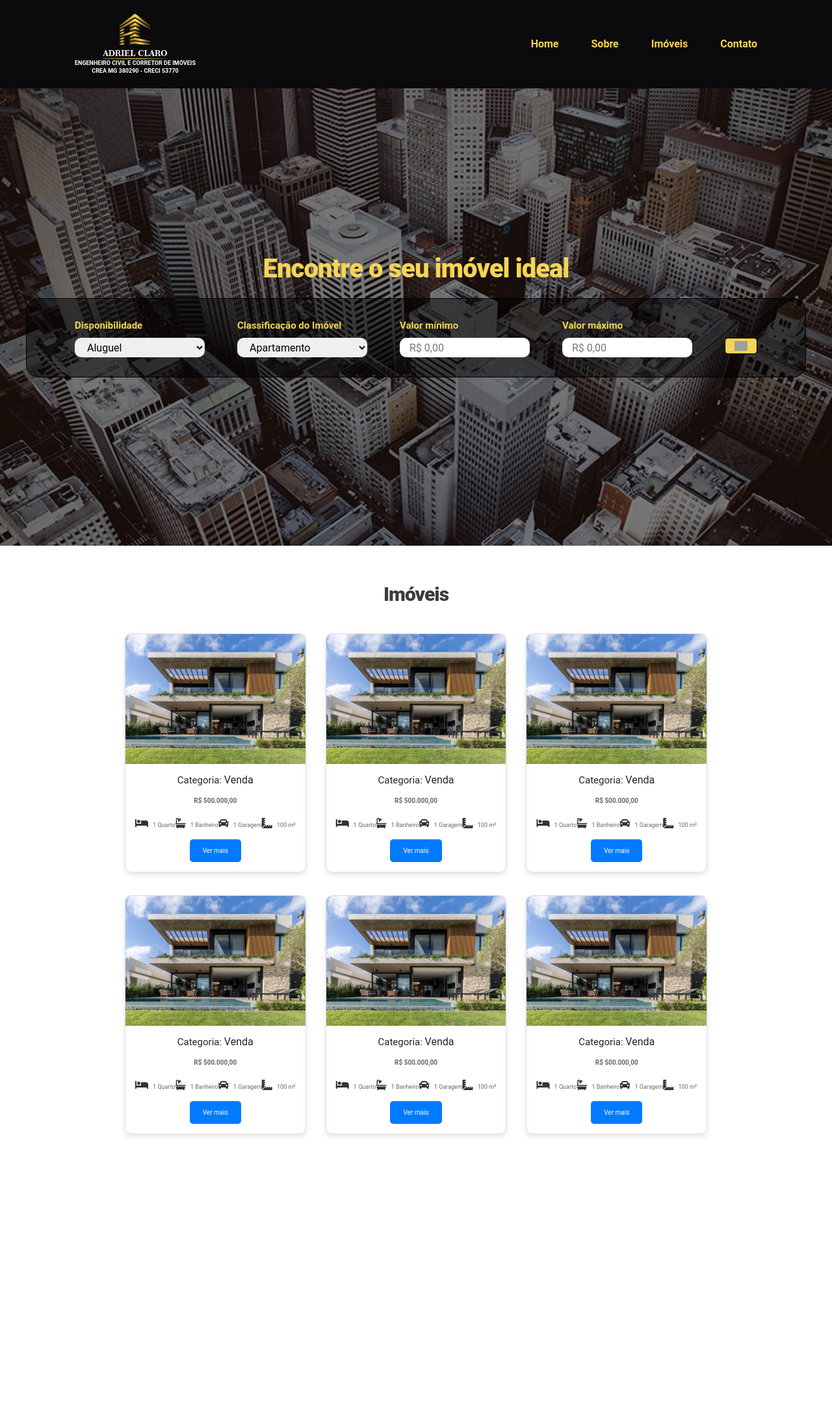
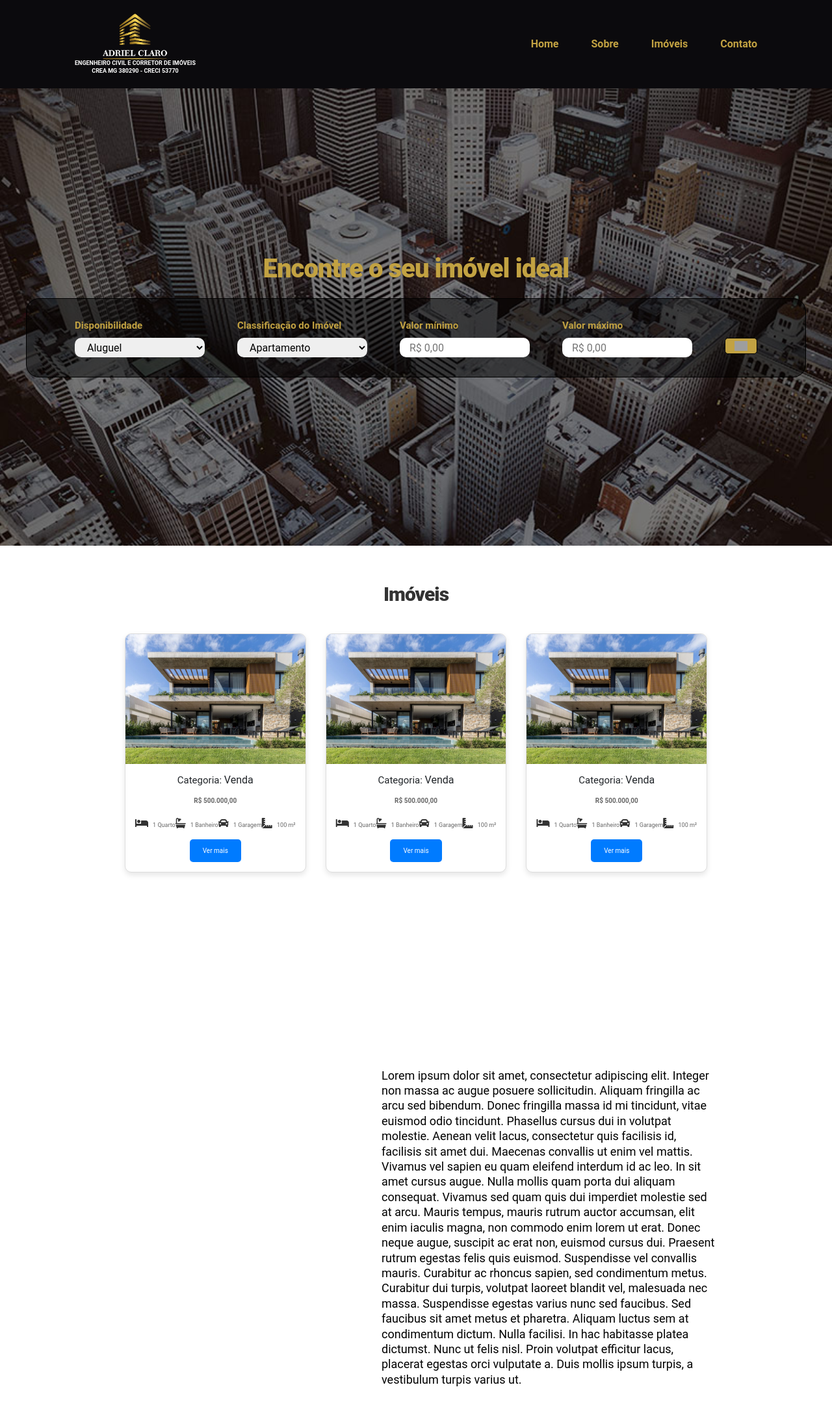
Before and after one commit to PedroPenhaa/AdrielClaro_Corretor, a website: page index.html in a window 1280 px wide. Shown: the top 2172 px of the page at 65% size. Drawn offline with nearby package versions, Linux system fonts and the light colour scheme; grey boxes are pictures that could not be loaded.

Commit message:
Featch:Alteracoes

```diff
--- a/index.html
+++ b/index.html
@@ -191,8 +191,8 @@
                  </div>
              </div>
 
-             <div class="row mt-4">
-                 <!-- Card 4 -->
+      <!--        <div class="row mt-4">
+
                  <div class="col-md-4">
                      <div class="card">
                          <img src="./assets/bg/casa_1.jpg" alt="Imóvel" class="card-img-top img-fluid">
@@ -206,20 +206,20 @@
                                      <p><i class="fas fa-car"></i> 1 Garagem</p>
                                      <p><i class="fas fa-ruler-combined"></i> 100 m²</p>
                                  </div>
-                                 <!--
+
                                  <div class="info-location">
                                      <p><i class="fas fa-city"></i> Centro</p>
                                      <p><i class="fas fa-envelope"></i> 12345-678</p>
                                      <p><i class="fas fa-road"></i> Rua Capitão Quinzinho, 34</p>
                                  </div>
-                                 -->
+
                              </div>
                              <a href="#" class="btn btn-primary">Ver mais</a>
                          </div>
                      </div>
                  </div>
 
-                 <!-- Card 5 -->
+
                  <div class="col-md-4">
                      <div class="card">
                          <img src="./assets/bg/casa_1.jpg" alt="Imóvel" class="card-img-top img-fluid">
@@ -233,20 +233,20 @@
                                      <p><i class="fas fa-car"></i> 1 Garagem</p>
                                      <p><i class="fas fa-ruler-combined"></i> 100 m²</p>
                                  </div>
-                                 <!--
+
                                  <div class="info-location">
                                      <p><i class="fas fa-city"></i> Centro</p>
                                      <p><i class="fas fa-envelope"></i> 12345-678</p>
                                      <p><i class="fas fa-road"></i> Rua Capitão Quinzinho, 34</p>
                                  </div>
-                                 -->
+
                              </div>
                              <a href="#" class="btn btn-primary">Ver mais</a>
                          </div>
                      </div>
                  </div>
 
-                 <!-- Card 6 -->
+
                  <div class="col-md-4">
                      <div class="card">
                          <img src="./assets/bg/casa_1.jpg" alt="Imóvel" class="card-img-top img-fluid">
@@ -260,25 +260,44 @@
                                      <p><i class="fas fa-car"></i> 1 Garagem</p>
                                      <p><i class="fas fa-ruler-combined"></i> 100 m²</p>
                                  </div>
-                                 <!--
+
                                  <div class="info-location">
                                      <p><i class="fas fa-city"></i> Centro</p>
                                      <p><i class="fas fa-envelope"></i> 12345-678</p>
                                      <p><i class="fas fa-road"></i> Rua Capitão Quinzinho, 34</p>
                                  </div>
-                                 -->
+
                              </div>
                              <a href="#" class="btn btn-primary">Ver mais</a>
                          </div>
                      </div>
                  </div>
-             </div>
+             </div> -->
          </div>
      </section>
 
-      <section>
 
-      </section>
+
+
+
+      <!--=====================================================================-->
+      <!--=========== Sobre  ============-->
+      <!--=====================================================================-->
+     <section class="container-fluid" id="s__sobre">
+        <div class="container">
+            <div class="left">
+                <iframe width="560" height="315" src="https://www.youtube.com/embed/rnYnbF1FLjk?si=BnBNqPw0liSo9QQA" title="YouTube video player" frameborder="0" allow="accelerometer; autoplay; clipboard-write; encrypted-media; gyroscope; picture-in-picture; web-share" referrerpolicy="strict-origin-when-cross-origin" allowfullscreen></iframe>
+            </div>
+
+            <div class="right">
+                <p> Lorem ipsum dolor sit amet, consectetur adipiscing elit. Integer non massa ac augue posuere sollicitudin. Aliquam fringilla ac arcu sed bibendum. Donec fringilla massa id mi tincidunt, vitae euismod odio tincidunt. Phasellus cursus dui in volutpat molestie. Aenean velit lacus, consectetur quis facilisis id, facilisis sit amet dui. Maecenas convallis ut enim vel mattis. Vivamus vel sapien eu quam eleifend interdum id ac leo. In sit amet cursus augue.
+
+                    Nulla mollis quam porta dui aliquam consequat. Vivamus sed quam quis dui imperdiet molestie sed at arcu. Mauris tempus, mauris rutrum auctor accumsan, elit enim iaculis magna, non commodo enim lorem ut erat. Donec neque augue, suscipit ac erat non, euismod cursus dui. Praesent rutrum egestas felis quis euismod. Suspendisse vel convallis mauris. Curabitur ac rhoncus sapien, sed condimentum metus. Curabitur dui turpis, volutpat laoreet blandit vel, malesuada nec massa. Suspendisse egestas varius nunc sed faucibus.
+
+                    Sed faucibus sit amet metus et pharetra. Aliquam luctus sem at condimentum dictum. Nulla facilisi. In hac habitasse platea dictumst. Nunc ut felis nisl. Proin volutpat efficitur lacus, placerat egestas orci vulputate a. Duis mollis ipsum turpis, a vestibulum turpis varius ut. </p>
+            </div>
+        </div>
+    </section>
 
       <section>
 
--- a/scss/_page-home.scss
+++ b/scss/_page-home.scss
@@ -207,3 +207,24 @@ section {
       }
    }
 }
+
+
+#s__sobre{
+   background-color: var(primary-yellow);
+   padding: 10rem;
+
+
+   .container{
+      @include flex(row, center, center);
+      gap: 10rem;
+      .left{
+         width: 30%;
+         iframe{
+            width: 18rem;
+         }
+      }
+      .right{
+         width: 50%;
+      }
+   }
+}
--- a/scss/_variables.scss
+++ b/scss/_variables.scss
@@ -1,16 +1,45 @@
 :root {
-   // Adriel Corretor Colors
+  // Adriel Corretor Colors
+  // --primary-yellow: #F6D554;
+  --primary-yellow: #C2A242;
+  --light-yellow: #FAE78D;
+  --dark-yellow: #D4B72E;
+  --very-light-yellow: #FEF9E7;
+  --medium-yellow: #E5C349;
+  --golden-yellow: #B89720;
 
-   --primary-yellow: #F6D554;
-   --dark-gray: #3C3C3C;
-   --light-gray: #F1F1F1;
-   --white: #FFFFFF;
-   --navy-blue: #003366;
-   --olive-green: #A3B86C;
-   --accent-orange: #FF8C42;
-   --light-blue: #7EC8E3;
-   --lime-green: #A4D65E;
 
+
+
+  --teste-1: #FFE47A;
+  --teste-2: #FFEDA5;
+  --teste-3: #E1BD2E;
+  --teste-4: #B49414;
+  --teste-5: #E1BD2E;
+  --teste-6: #B49414;
+  --teste-7: #FFE47A;
+
+
+
+
+
+
+
+
+
+
+
+  --light-gray: #F0F0F0;
+  --medium-gray: #B0B0B0;
+  --dark-gray: #333333;
+
+  --light-green: #C5E1A5;
+  --dark-green: #388E3C;
+  --lime-green: #DFF3E3;
+  --forest-green: #2C6E49;
+
+  --light-blue: #A7C7E7;
+  --dark-blue: #2A4D69;
 
    --primary-blue: #007A78;
 
```
Also changed, not shown: dist/css/main.css, 1 other file.
